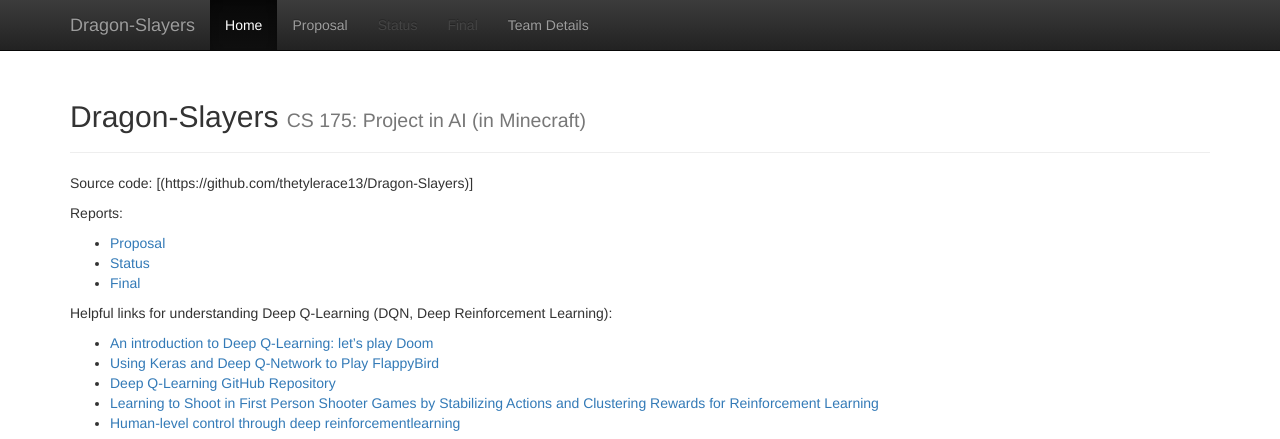
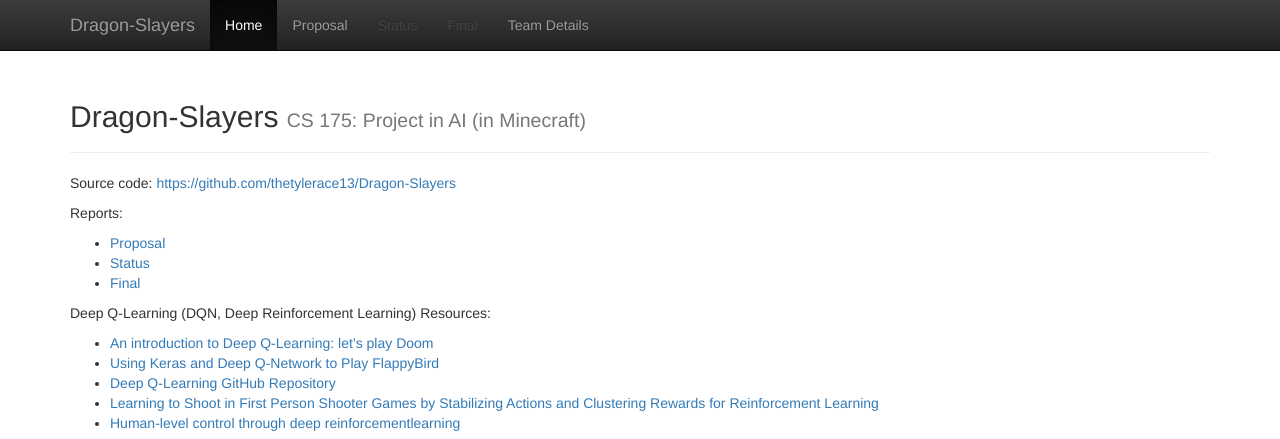
Before and after one commit to RibbonedAce/Dragon-Slayers, a Jekyll site: the page built from docs/index.md, in a window 1280 px wide and 993 px high, cut to the strip 0-439 px from the top of the window. Built offline with Jekyll 4.4.1, drawn with Linux system fonts in a browser that asks for light colours.

Commit message:
Update index.md

```diff
--- a/docs/index.md
+++ b/docs/index.md
@@ -3,7 +3,7 @@ layout: default
 title:  Home
 ---
 
-Source code: [(https://github.com/thetylerace13/Dragon-Slayers)]
+Source code: [https://github.com/thetylerace13/Dragon-Slayers](https://github.com/thetylerace13/Dragon-Slayers)
 
 Reports:
 
@@ -11,7 +11,7 @@ Reports:
 - [Status](status.html)
 - [Final](final.html)
 
-Helpful links for understanding Deep Q-Learning (DQN, Deep Reinforcement Learning):
+Deep Q-Learning (DQN, Deep Reinforcement Learning) Resources:
 - [An introduction to Deep Q-Learning: let’s play Doom](https://medium.freecodecamp.org/an-introduction-to-deep-q-learning-lets-play-doom-54d02d8017d8)
 - [Using Keras and Deep Q-Network to Play FlappyBird](https://yanpanlau.github.io/2016/07/10/FlappyBird-Keras.html)
 - [Deep Q-Learning GitHub Repository](https://github.com/dennybritz/reinforcement-learning/tree/master/DQN)
```
